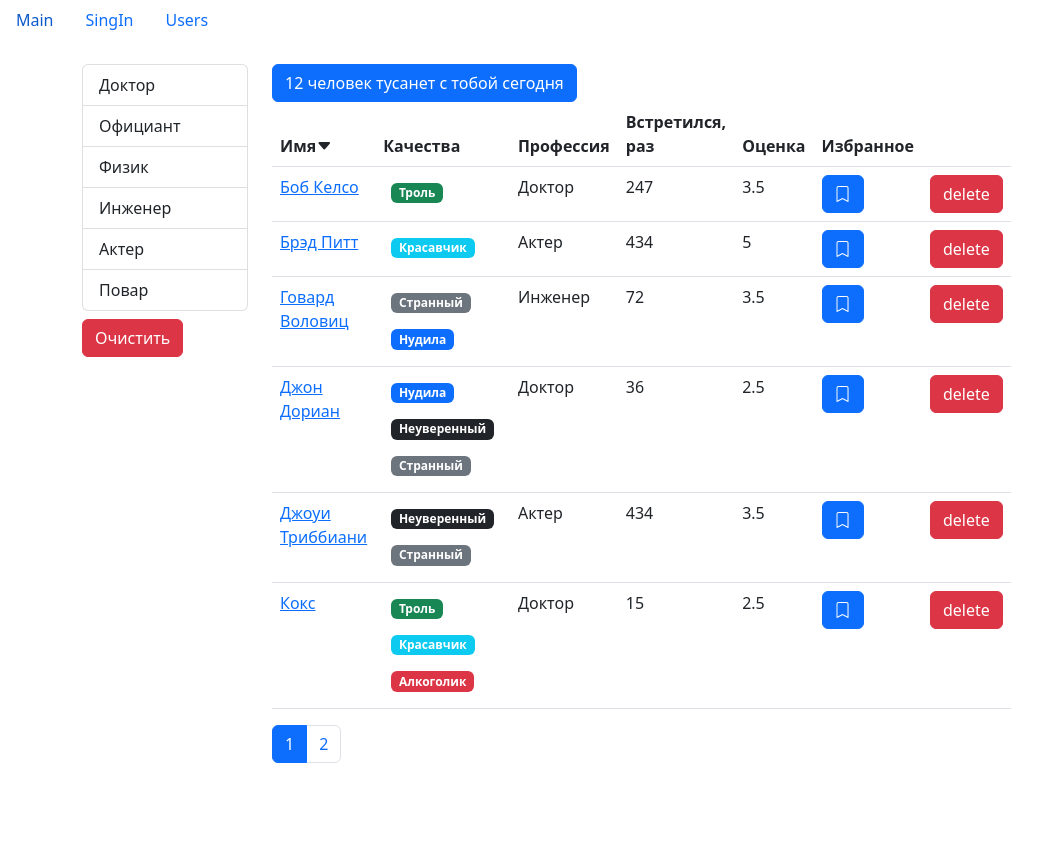
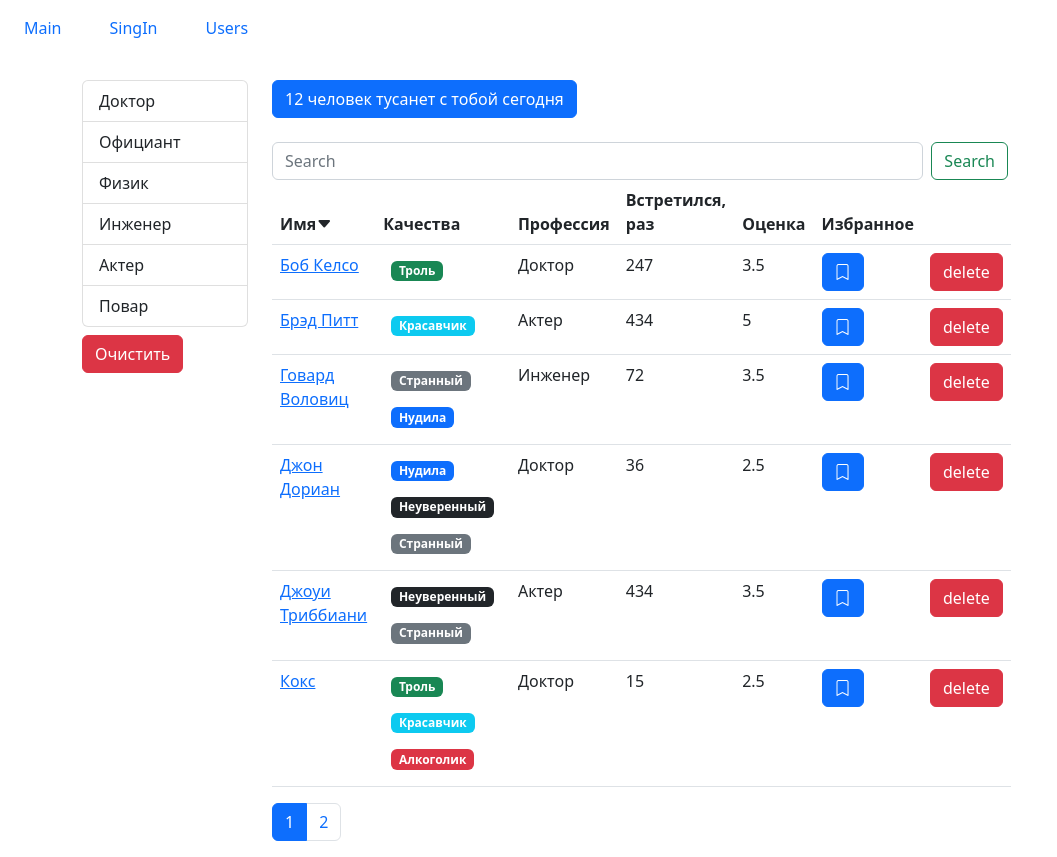
Before and after one commit to NMKD/fast-company, a React (Create React App) app: page /users in a window 1280 px wide. Shown: the whole page, without its empty margins (0-1057 px from the left). Before the commit the page ends 800 px from the top, so only its background shows below. Built offline with nearby package versions, Linux system fonts and the light colour scheme.

Commit message:
fix bugs && adding searhInput

```diff
--- /dev/null
+++ b/src/components/Form/searchInput.jsx
@@ -0,0 +1,19 @@
+import React from "react";
+
+const SearchInput = () => {
+    return (
+        <form className="d-flex mt-4">
+            <input
+                className="form-control me-2"
+                type="search"
+                placeholder="Search"
+                aria-label="Search"
+            />
+            <button className="btn btn-outline-success" type="submit">
+                Search
+            </button>
+        </form>
+    );
+};
+
+export default SearchInput;
--- a/src/components/NavsBar.jsx
+++ b/src/components/NavsBar.jsx
@@ -4,18 +4,18 @@ const NavsBar = () => {
     return (
         <>
             <ul className="nav">
-                <li className="nav-item">
-                    <Link className="nav-link active" to="/">
+                <li className="nav-item m-2">
+                    <Link className="nav-link" to="/">
                         Main
                     </Link>
                 </li>
-                <li className="nav-item">
-                    <Link className="nav-link active" to="/singin">
+                <li className="nav-item m-2">
+                    <Link className="nav-link" to="/singin">
                         SingIn
                     </Link>
                 </li>
-                <li className="nav-item">
-                    <Link className="nav-link active" to="/users">
+                <li className="nav-item m-2">
+                    <Link className="nav-link" to="/users">
                         Users
                     </Link>
                 </li>
--- a/src/components/User/usersList.jsx
+++ b/src/components/User/usersList.jsx
@@ -5,6 +5,7 @@ import Pagination from "../User/pagination";
 import paginate from "../../utils/paginate";
 import GroupList from "../User/groupList";
 import TableUsers from "../User/tableUsers";
+import SearchInput from "../Form/searchInput";
 import _ from "lodash";
 import api from "../../api";
 
@@ -135,6 +136,7 @@ const UsersList = () => {
                     </div>
                     <div className="col col-sm-12 col-lg-8">
                         <SearchStatus length={count} />
+                        <SearchInput />
                         {count > 0 && (
                             <TableUsers
                                 users={usersCrop}
```
